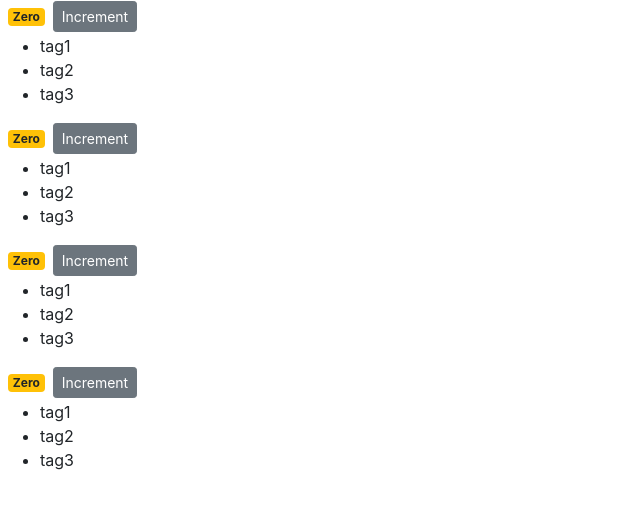
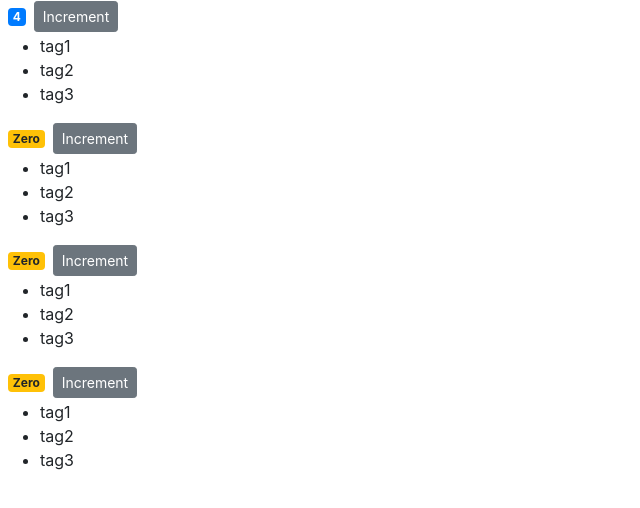
Before and after one commit to GraceUmutesi/cartfunct-app, a React (Create React App) app: page / in a window 1280 px wide. Shown: the top 508 px of the page, without its empty margins (0-640 px from the left). Built offline with nearby package versions, Linux system fonts and the light colour scheme.

Commit message:
passing data to components

```diff
--- a/src/components/counterComponent.jsx
+++ b/src/components/counterComponent.jsx
@@ -2,7 +2,7 @@ import React, { Component } from 'react';
 
 class Counter extends Component {
     state={
-        count:0,
+        value:this.props.value,
         tags:["tag1","tag2","tag3"]
     };
     //updating the state property, binding with this solution1
@@ -17,7 +17,7 @@ class Counter extends Component {
         /*note: in react the state is not modified directly,
          that is why setState method needs to be used to sync the virtual DOM
          and the actual DOM*/
-        this.setState({count:this.state.count +1})
+        this.setState({value:this.state.value +1})
     }
     // handleIncrements(){
     //     console.log("Increment clicked",this)
@@ -27,7 +27,7 @@ class Counter extends Component {
         return (
             <div>
                 <span className={this.getBadgeClasses()}>{this.formatCount()}</span>
-                <button onClick={()=>this.handleIncrements(this.state.count)} className="btn btn-secondary btn-sm">Increment</button>
+                <button onClick={()=>this.handleIncrements(this.state.value)} className="btn btn-secondary btn-sm">Increment</button>
                 <ul>{this.state.tags.map(tag => <li key={tag}>{tag}</li>)}</ul>
             </div>
         );
@@ -35,14 +35,14 @@ class Counter extends Component {
     }
     getBadgeClasses() {
         let classes = "badge m-2 badge-";
-        classes += this.state.count === 0 ?
+        classes += this.state.value === 0 ?
             "warning" : "primary";
         return classes;
     }
 
     formatCount(){
-        const{ count }= this.state;
-        return count ===0 ? "Zero": count;
+        const{ value }= this.state;
+        return value ===0 ? "Zero": value;
     }
 }
 
--- a/src/components/counters.jsx
+++ b/src/components/counters.jsx
@@ -3,7 +3,7 @@ import Counter from './counterComponent';
 class Counters extends Component {
     state = {
         counters:[
-            {id:1,value:0},
+            {id:1,value:4},
             {id:2,value:0},
             {id:3,value:0},
             {id:4,value:0}
@@ -11,7 +11,7 @@ class Counters extends Component {
      }
     render() {
         return (<div>
-            {this.state.counters.map(counter=><Counter key={counter.id}/>)}
+            {this.state.counters.map(counter=><Counter key={counter.id} value={counter.value}/>)}
         </div>);
     }
 }
```
